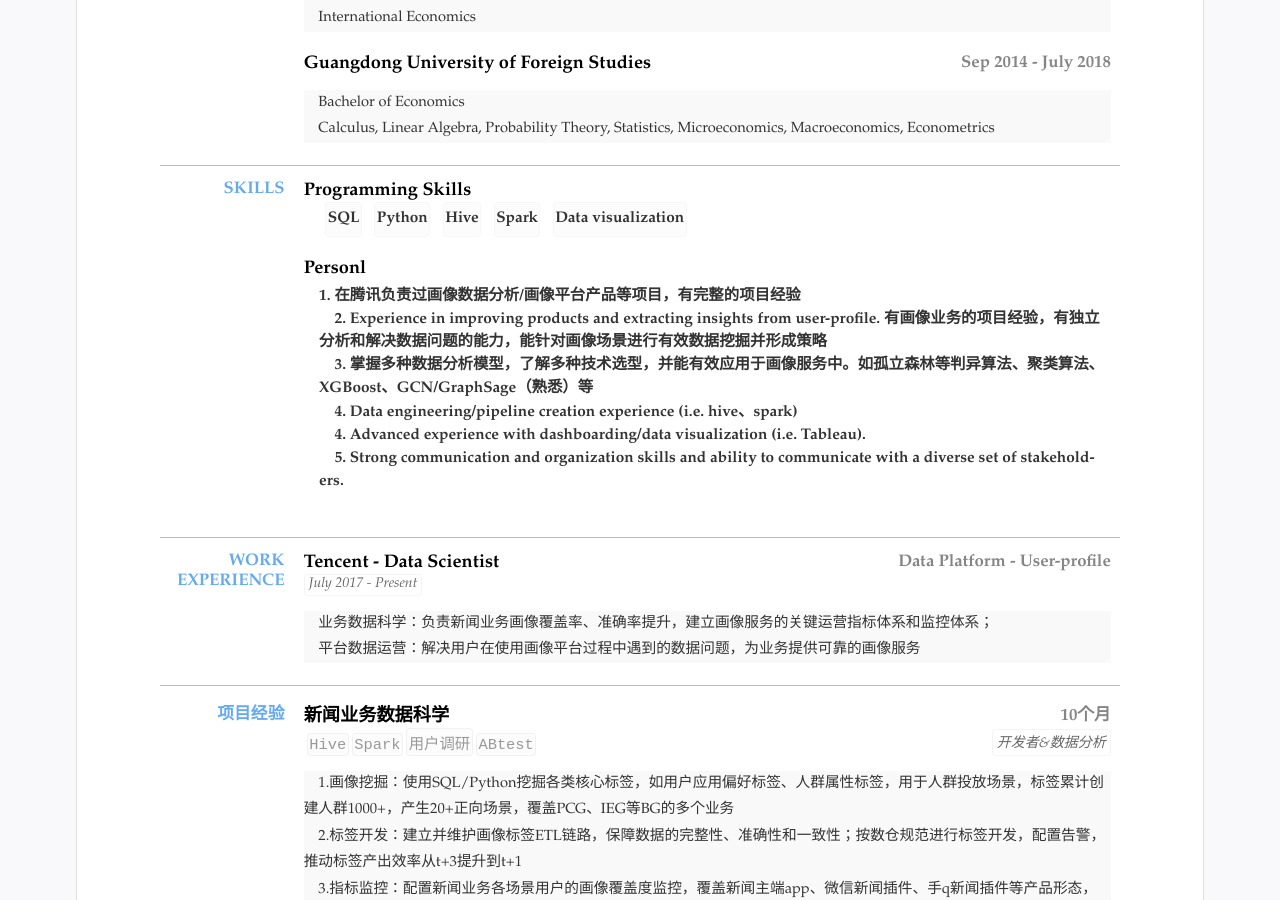
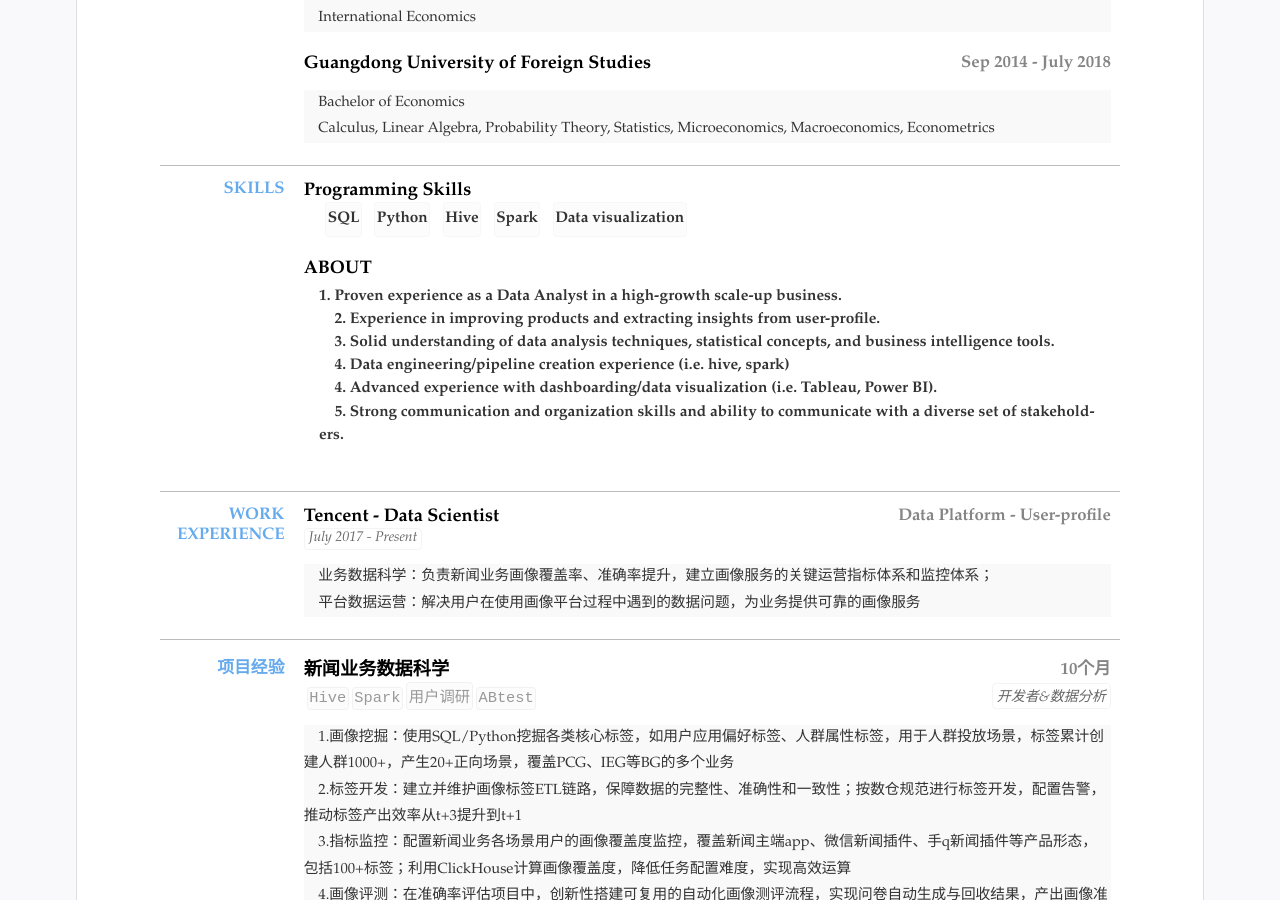
Before and after one commit to hazelyang518/eng_cv, a Jekyll site: the page built from index.html, in a window 1280 px wide and 900 px high, scrolled down 379 px. Built offline with Jekyll 4.4.1, drawn with Linux system fonts in a browser that asks for light colours.

Commit message:
Update resume.yml

```diff
--- a/_data/resume.yml
+++ b/_data/resume.yml
@@ -59,12 +59,12 @@ main: #简历主要内容，
     - Hive
     - Spark
     - Data visualization
-  - title: Personl
-    summary: &nbsp 1. 在腾讯负责过画像数据分析/画像平台产品等项目，有完整的项目经验 <br>  &nbsp &nbsp
-             2. Experience in improving products and extracting insights from user-profile. 有画像业务的项目经验，有独立分析和解决数据问题的能力，能针对画像场景进行有效数据挖掘并形成策略 <br>  &nbsp &nbsp
-             3. 掌握多种数据分析模型，了解多种技术选型，并能有效应用于画像服务中。如孤立森林等判异算法、聚类算法、XGBoost、GCN/GraphSage（熟悉）等 <br>  &nbsp &nbsp
-             4. Data engineering/pipeline creation experience (i.e. hive、spark) <br>  &nbsp &nbsp
-             4. Advanced experience with dashboarding/data visualization (i.e. Tableau). <br>  &nbsp &nbsp
+  - title: ABOUT
+    summary: &nbsp 1. Proven experience as a Data Analyst in a high-growth scale-up business. <br>  &nbsp &nbsp
+             2. Experience in improving products and extracting insights from user-profile. <br>  &nbsp &nbsp
+             3. Solid understanding of data analysis techniques, statistical concepts, and business intelligence tools. <br>  &nbsp &nbsp
+             4. Data engineering/pipeline creation experience (i.e. hive, spark) <br>  &nbsp &nbsp
+             4. Advanced experience with dashboarding/data visualization (i.e. Tableau, Power BI). <br>  &nbsp &nbsp
              5. Strong communication and organization skills and ability to communicate with a diverse set of stakeholders. <br>  &nbsp &nbsp
 
 - type: WORK EXPERIENCE
```
